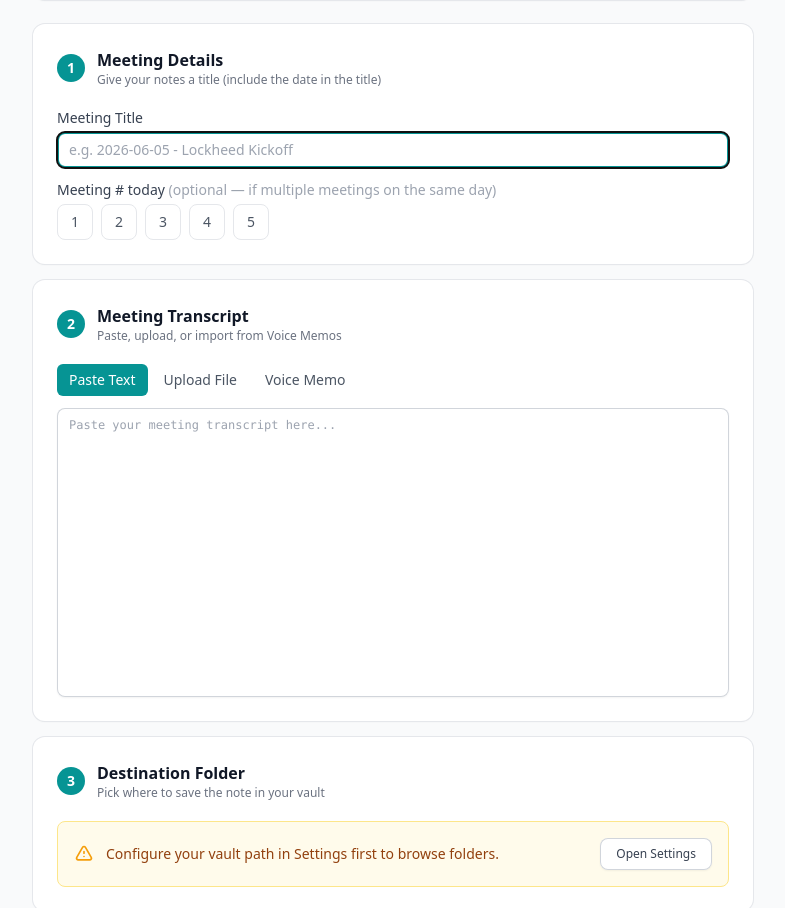
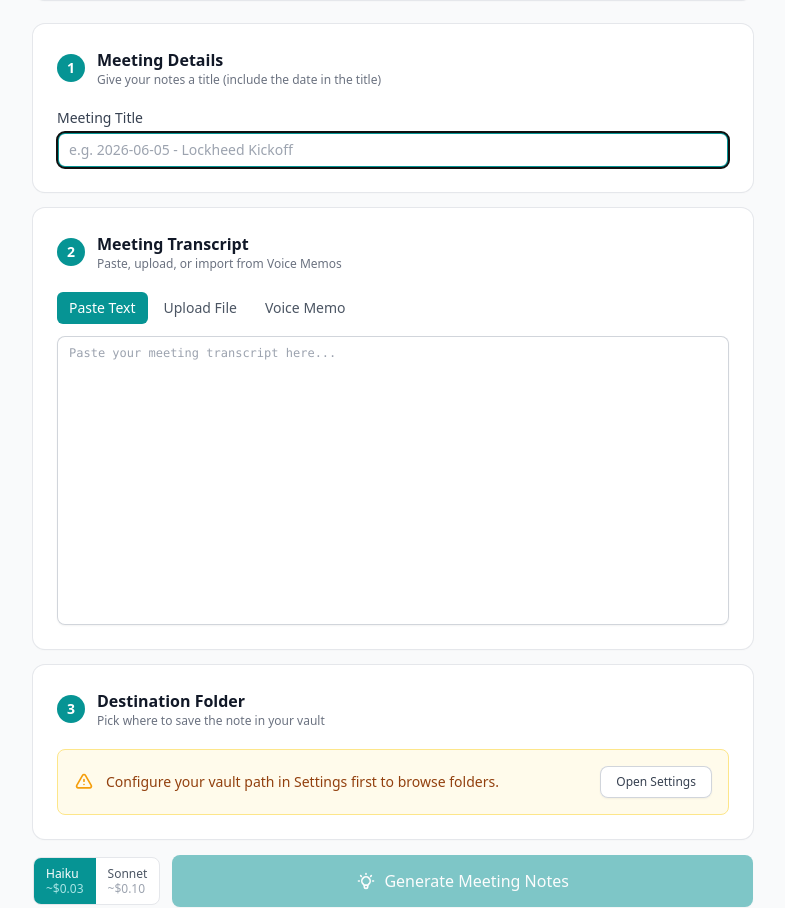
Before and after one commit to ryleyp/notetaker-webapp, a Next.js app: page / in a window 1280 px wide. Shown: the part 1692-2600 px from the top of the page, without its empty margins (247-1032 px from the left). Built offline with nearby package versions, Linux system fonts and the light colour scheme.

Commit message:
Revert "Add meeting sequence number for same-day meetings"
This reverts commit a5dba8837daadc2198dbffcc7663df65065bcd58.

```diff
--- a/src/app/page.js
+++ b/src/app/page.js
@@ -21,7 +21,6 @@ export default function Home() {
 
   // New note state
   const [meetingTitle, setMeetingTitle] = useState("");
-  const [meetingSequence, setMeetingSequence] = useState("");
   const [transcript, setTranscript] = useState("");
   const [selectedFolder, setSelectedFolder] = useState("");
   const [model, setModel] = useState("claude-haiku-4-5");
@@ -227,7 +226,6 @@ export default function Home() {
   // Step 3: sanitize + generate
   async function doGenerate(replacements) {
     setActiveReplacements(replacements);
-    const effectiveTitle = meetingTitle + (meetingSequence ? ` ${meetingSequence}` : "");
     const corrected = applyCorrections(transcript, settings.corrections || []);
     const sanitizedTranscript = replacements.length
       ? applyReplacements(corrected, replacements)
@@ -240,7 +238,7 @@ export default function Home() {
         headers: { "Content-Type": "application/json" },
         body: JSON.stringify({
           transcript: sanitizedTranscript,
-          meetingTitle: effectiveTitle,
+          meetingTitle,
           apiKey: settings.apiKey || undefined,
           model,
         }),
@@ -283,7 +281,7 @@ export default function Home() {
           headers: { "Content-Type": "application/json" },
           body: JSON.stringify({
             transcript: correctedTranscript,
-            meetingTitle: effectiveTitle,
+            meetingTitle,
             transcriptsPath: settings.transcriptsPath,
             folder: selectedFolder || undefined,
           }),
@@ -300,8 +298,7 @@ export default function Home() {
     if (!notes || !settings.vaultPath) return;
     setSaving(true);
     try {
-      const effectiveTitle = meetingTitle + (meetingSequence ? ` ${meetingSequence}` : "");
-      const folderPath = await resolveAutoFolder(effectiveTitle + " " + notes);
+      const folderPath = await resolveAutoFolder(meetingTitle + " " + notes);
       const res = await fetch("/api/save", {
         method: "POST",
         headers: { "Content-Type": "application/json" },
@@ -309,7 +306,7 @@ export default function Home() {
           notes,
           vaultPath: settings.vaultPath,
           folderPath,
-          meetingTitle: effectiveTitle,
+          meetingTitle,
         }),
       });
       const data = await res.json();
@@ -347,8 +344,7 @@ export default function Home() {
 
     setSavingTranscript(true);
     try {
-      const baseTitle = meetingTitle || "Transcript";
-      const title = baseTitle + (meetingSequence ? ` ${meetingSequence}` : "");
+      const title = meetingTitle || "Transcript";
       const folderPath = await resolveAutoFolder(title + " " + corrected);
       const res = await fetch("/api/save", {
         method: "POST",
@@ -387,7 +383,6 @@ export default function Home() {
   function handleNewNote() {
     setTranscript("");
     setMeetingTitle("");
-    setMeetingSequence("");
     setNotes("");
     setSaved(false);
     setSavedPath("");
@@ -481,8 +476,6 @@ export default function Home() {
               <MeetingDetails
                 meetingTitle={meetingTitle}
                 setMeetingTitle={setMeetingTitle}
-                meetingSequence={meetingSequence}
-                setMeetingSequence={setMeetingSequence}
               />
 
               <TranscriptInput
--- a/src/components/MeetingDetails.jsx
+++ b/src/components/MeetingDetails.jsx
@@ -1,8 +1,6 @@
 "use client";
 
-export default function MeetingDetails({ meetingTitle, setMeetingTitle, meetingSequence, setMeetingSequence }) {
-  const effectiveTitle = meetingTitle + (meetingSequence ? ` ${meetingSequence}` : "");
-
+export default function MeetingDetails({ meetingTitle, setMeetingTitle }) {
   return (
     <div className="card p-6">
       <div className="flex items-center gap-3 mb-5">
@@ -13,7 +11,6 @@ export default function MeetingDetails({ meetingTitle, setMeetingTitle, meetingS
         </div>
       </div>
 
-      <div className="space-y-3">
       <div>
         <label className="label">Meeting Title</label>
         <input
@@ -26,32 +23,11 @@ export default function MeetingDetails({ meetingTitle, setMeetingTitle, meetingS
         />
       </div>
 
-        <div>
-          <label className="label">Meeting # today <span className="text-gray-400 font-normal">(optional — if multiple meetings on the same day)</span></label>
-          <div className="flex gap-2">
-            {[1, 2, 3, 4, 5].map((n) => (
-              <button
-                key={n}
-                type="button"
-                onClick={() => setMeetingSequence(meetingSequence === String(n) ? "" : String(n))}
-                className={`w-9 h-9 rounded-lg border text-sm font-medium transition-colors ${
-                  meetingSequence === String(n)
-                    ? "bg-obsidian-600 border-obsidian-600 text-white"
-                    : "border-gray-200 text-gray-600 hover:bg-gray-50"
-                }`}
-              >
-                {n}
-              </button>
-            ))}
-          </div>
-        </div>
-      </div>
-
       {meetingTitle && (
         <p className="mt-3 text-xs text-gray-400">
           File will be saved as{" "}
           <span className="font-mono bg-gray-100 px-1.5 py-0.5 rounded text-gray-600">
-            {effectiveTitle}.md
+            {meetingTitle}.md
           </span>
         </p>
       )}
```
Lines whose indentation alone changed are shown as unchanged.
